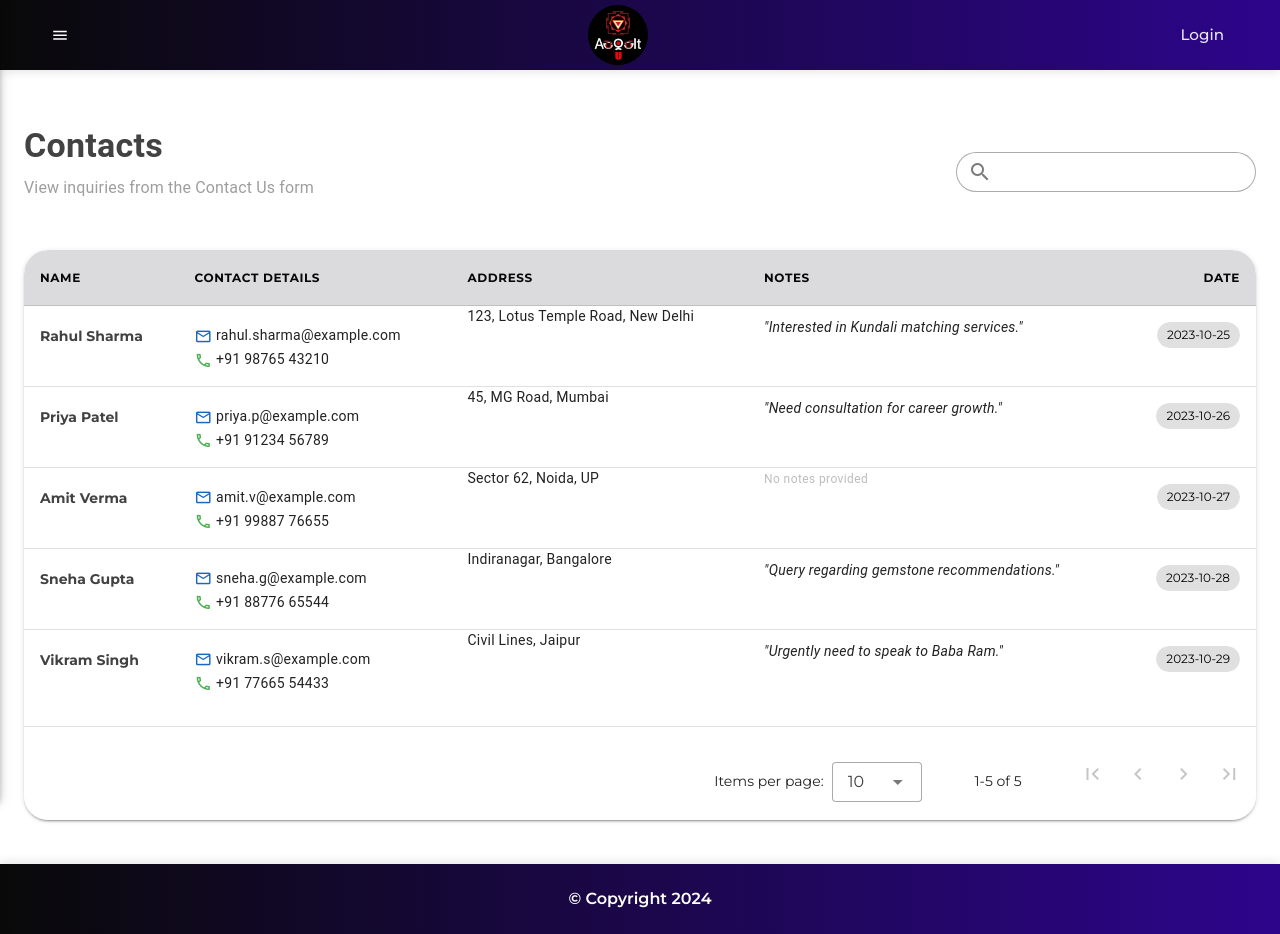
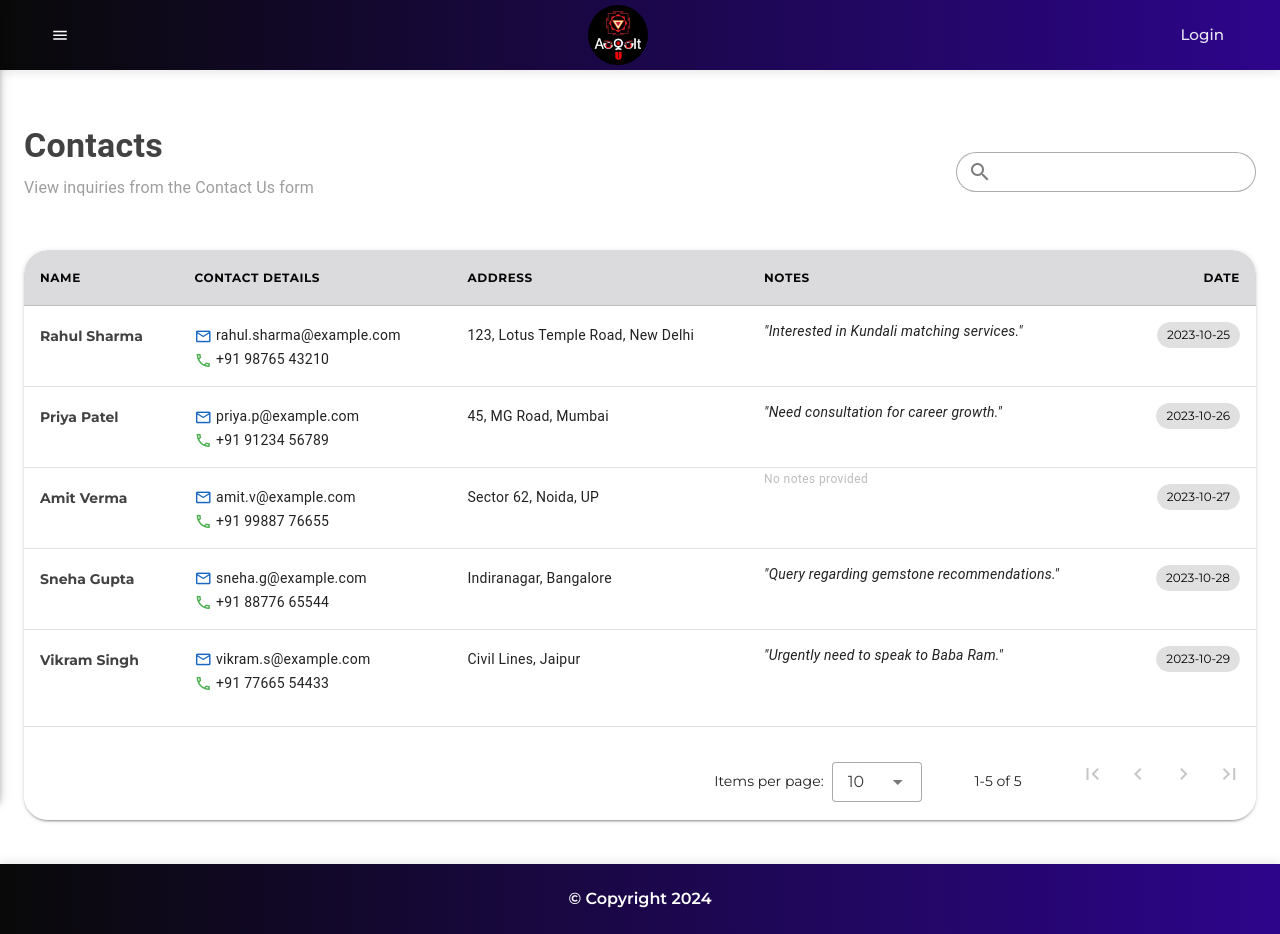
Before and after one commit to akashajaydev/Frotend_Main_APP, a Nuxt app: page /contacts in a window 1280 px wide. Built offline with nearby package versions, Linux system fonts and the light colour scheme; no server answers; sample sign-in values are in the browser's storage.

Commit message:
Added the mt-5

```diff
--- a/pages/contacts/index.vue
+++ b/pages/contacts/index.vue
@@ -112,12 +112,12 @@ const headers = [
 
         <!-- Address Slot -->
          <template v-slot:item.address="{ item }">
-            <span class="text-body-2 text-grey-darken-5 mt-5">{{ item.address }}</span>
+            <div class="text-body-2 text-grey-darken-5 mt-5">{{ item.address }}</div>
         </template>
 
         <!-- Notes Slot -->
         <template v-slot:item.additionalNotes="{ item }">
-            <div v-if="item.additionalNotes" class="text-body-2 font-italic text-grey-darken-5 mt-3">
+            <div v-if="item.additionalNotes" class="text-body-2 font-italic text-grey-darken-4 mt-4">
                 "{{ item.additionalNotes }}"
             </div>
             <span v-else class="text-caption text-grey-lighten-1">No notes provided</span>
```
